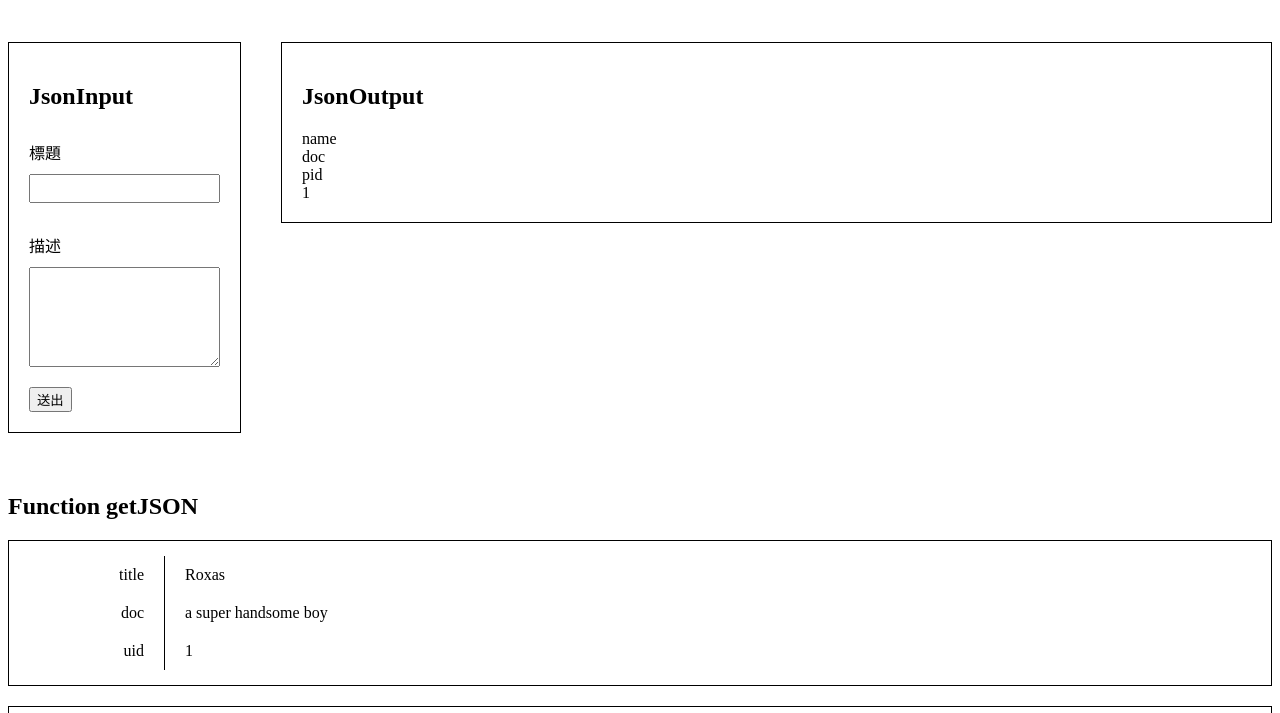
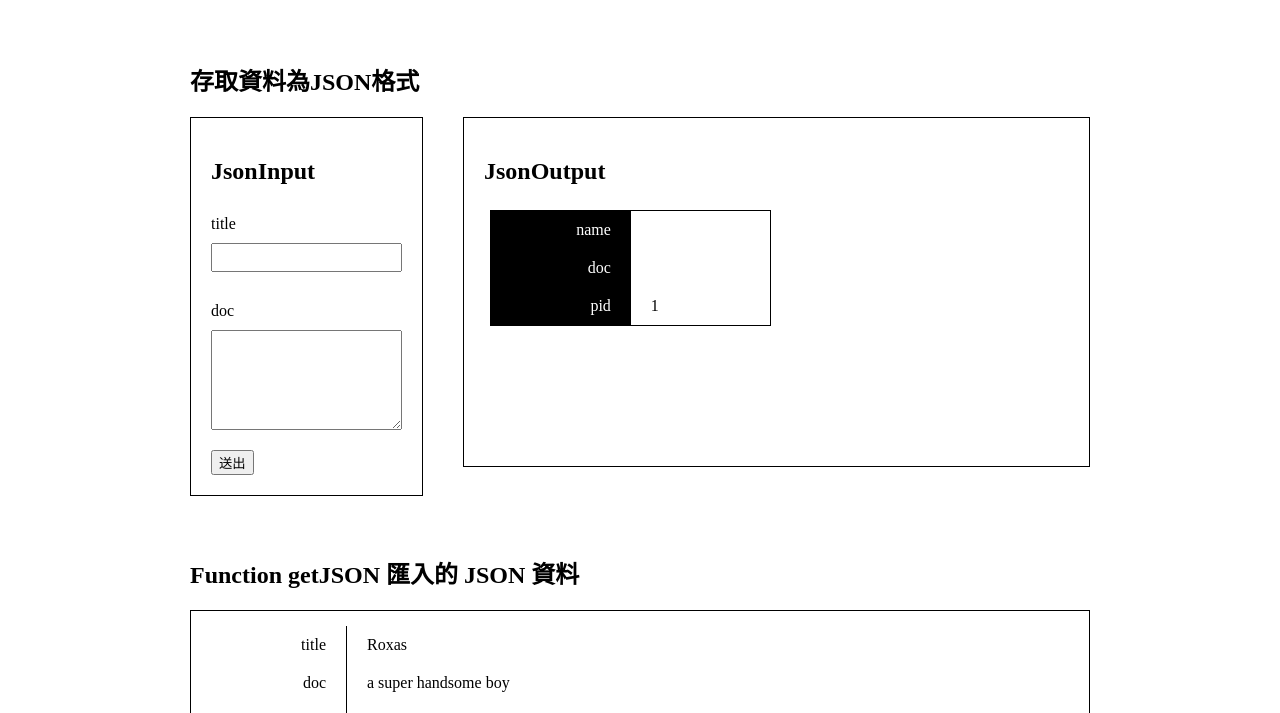
Before and after one commit to SkyRoxas/db_json, a website: page index.html in a window 1280 px wide. Both pictures are taken after a click on the button "送出". Shown: the part 87-800 px from the top of the page. Drawn offline with nearby package versions, Linux system fonts and the light colour scheme.

Commit message:
front end

```diff
--- a/index.html
+++ b/index.html
@@ -11,36 +11,41 @@
 </head>
 
 <body>
-    <h1 style ="text-align:center;padding:20px;">Json格式操作</h1>
+    <h1 style="text-align:center;padding:20px;">Json格式操作</h1>
     <div id="content">
+
         <div class="region-wrapper">
+          <div>
+            <h2>存取資料為JSON格式</h2>
             <div class="JsonInput">
                 <div class="wrapper">
                     <div class="item item1">
                         <div class="JsonInputForm">
                             <h2>JsonInput</h2>
                             <div class="form-item-wrapper">
-                                <div class="form-item"><label>標題</label></div>
+                                <div class="form-item"><label>title</label></div>
                                 <div class="form-item"><input class="inputData" type="text" name="name"></div>
                             </div>
                             <div class="form-item-wrapper">
-                                <div class="form-item"><label>描述</label></div>
+                                <div class="form-item"><label>doc</label></div>
                                 <div class="form-item"><textarea class="inputData" name="doc"></textarea></div>
                             </div>
-                            <div><button type="button">送出</button></div>
+                            <div><button class="submit" type="button">送出</button></div>
                         </div>
                     </div>
 
                     <div class="item item2">
                         <div class="JsonOutput">
                             <h2>JsonOutput</h2>
+                            <div class="field-wrapper"></div>
                         </div>
                     </div>
 
                 </div>
             </div>
+            </div>
             <div class="JsonGet">
-                <h2>Function getJSON </h2>
+                <h2>Function getJSON 匯入的 JSON 資料</h2>
             </div>
 
         </div>
--- a/js/json_input.js
+++ b/js/json_input.js
@@ -22,10 +22,10 @@ jQuery(document).ready(function($) {
 
         $.each(obj, function($key, $val) {
             if ($key == "perfile") {
-                $.each($val[$val.length -1], function($key, $val) {
-                    $('#content .JsonOutput')
+                $.each($val[$val.length - 1], function($key, $val) {
+                    $('#content .JsonOutput >.field-wrapper')
                         .append(
-                            '<div class ="field field_' + $key + '">' +
+                            '<div class ="field field_' + outputObj.pid + " " + $key + '">' +
                             '<div class="field-label field-item">' + $key + '</div>' +
                             '<div class ="field-content field-item">' + $val + '</div>' +
                             '</div>'
@@ -35,10 +35,15 @@ jQuery(document).ready(function($) {
             }
 
         });
+        $('.field_' + outputObj.pid).wrapAll('<div class ="field-item field-item'+outputObj.pid+'"></div>');
     }
 
-    $('button').click(function() {
+
+    $('button.submit').click(function() {
         btnClick();
+    })
+    $('button.reset').click(function() {
+        reset();
     })
 
 })
--- a/sass/components/_jsonInput.scss
+++ b/sass/components/_jsonInput.scss
@@ -37,13 +37,20 @@
             flex: 1;
 
             .JsonOutput {
+                padding: 20px;
+                box-sizing: border-box;
                 border: 1px solid;
-                padding: 20px;
+                min-height: 350px;
 
-                .file {
-                    margin: 20px 0;
+                .field-wrapper {
+                    display: flex;
+                    flex-wrap: wrap;
+
+                    > .field-item {
+                        margin: 1%;
+                        box-sizing: border-box;
                         border: 1px solid;
-                    padding: 15px;
+                        width: 48%;
 
                         .field {
                             display: flex;
@@ -55,10 +62,12 @@
                             .field-label {
                                 width: 100px;
                                 text-align: right;
+                                background: #000000;
+                                color: #ffffff;
                             }
 
                             .field-content {
-                            border-left: 1px solid;
+                                //border-left: 1px solid;
                             }
                         }
                     }
@@ -66,3 +75,4 @@
             }
         }
     }
+}
--- a/sass/layouts/_content.scss
+++ b/sass/layouts/_content.scss
@@ -1,5 +1,5 @@
 #content{
   @include child-margin(20px);
-  max-width: 1440px;
+  max-width: 900px;
   margin: 0 auto;
 }
```
Also changed, not shown: css/style.css. Lines whose indentation alone changed are shown as unchanged.
